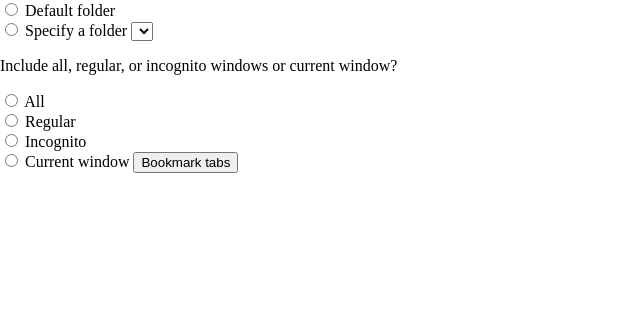
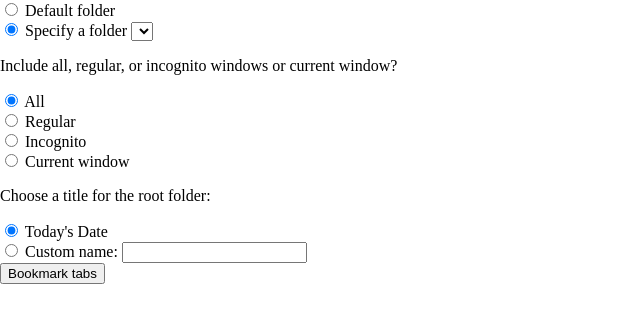
Before and after one commit to HenrySpeaker/Bookmark-Tabs-Extension, a browser extension: page menu.html in a window 1280 px wide. Shown: the whole page, without its empty margins (0-640 px from the left). Drawn offline with Linux system fonts and the light colour scheme.

Commit message:
Add option to choose name of root folder

```diff
--- a/menu.html
+++ b/menu.html
@@ -21,14 +21,14 @@
             <input type="radio" id="default" name="destination" value="default">
             <label for="default">Default folder</label>
             <br>
-            <input type="radio" id="specify" name="destination" value="specify">
+            <input type="radio" id="specify" name="destination" value="specify" checked>
             <label for="specify">Specify a folder</label>
             <select name="destination-folder" id="select-destination-folder"></select>
 
             <p>
                 Include all, regular, or incognito windows or current window?
             </p>
-            <input type="radio" id="all" name="window-type" value="all">
+            <input type="radio" id="all" name="window-type" value="all" checked>
             <label for="all">All</label>
             <br>
             <input type="radio" id="regular" name="window-type" value="regular">
@@ -39,7 +39,19 @@
             <br>
             <input type="radio" id="current" name="window-type" value="current">
             <label for="current">Current window</label>
+            <br>
 
+            <p>
+                Choose a title for the root folder:
+            </p>
+            <input type="radio" id="date" value="date" name="root-name" checked>
+            <label for="date" id="date-label">Today's Date</label>
+            <br>
+            <input type="radio" id="custom-name-radio" value="custom-name" name="root-name">
+            <label for="custom-name-radio">Custom name: <input type="text" id="custom-name"></label>
+
+
+            <br>
             <input type="button" value="Bookmark tabs" id="add-bookmarks-btn">
         </form>
 
```
